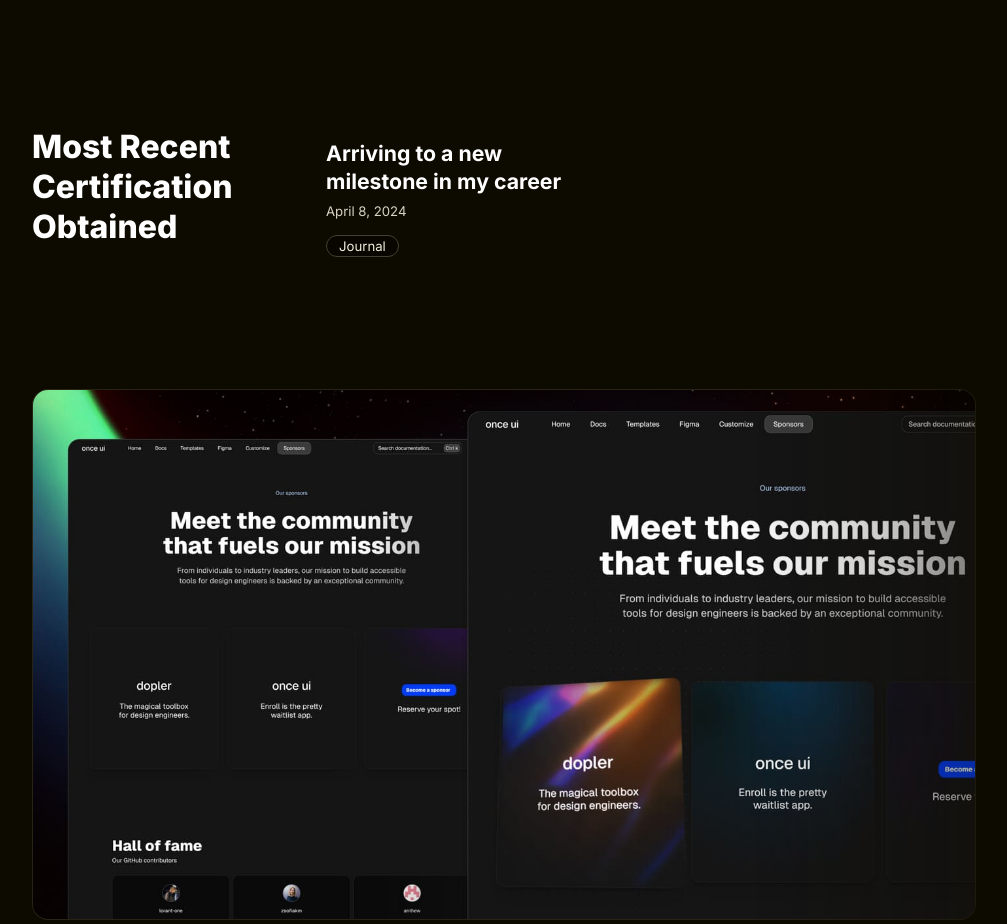
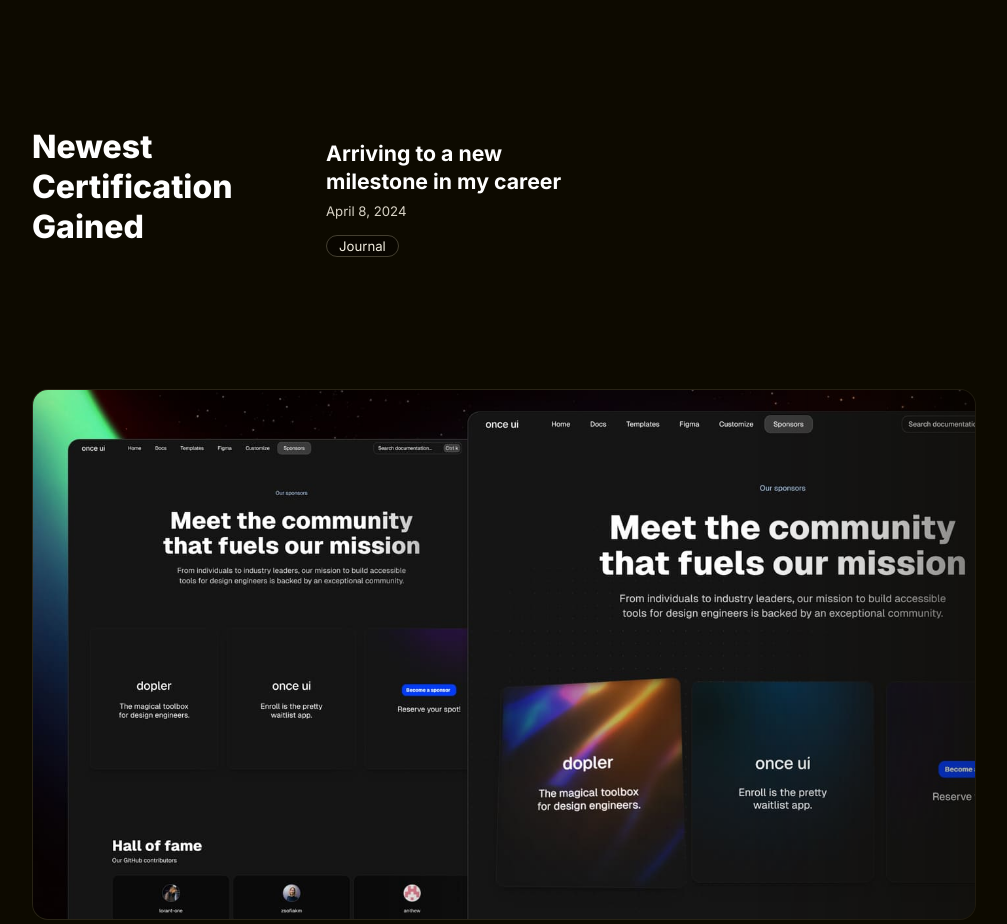
Before and after one commit to JB-VERGARA/once-ui-portfolio, a Next.js app: page /en in a window 1280 px wide. Shown: the part 1320-2244 px from the top of the page, without its empty margins (136-1143 px from the left). Built offline with nearby package versions, Linux system fonts and the light colour scheme.

Commit message:
Final change of heading (blog)

```diff
--- a/src/app/[locale]/page.tsx
+++ b/src/app/[locale]/page.tsx
@@ -138,7 +138,7 @@
 							as="h2"
 							variant="display-strong-xs"
 							wrap="balance">
-							Most Recent Certification Obtained
+							Newest Certification Gained
 						</Heading>
 					</Flex>
 					<Flex
```
